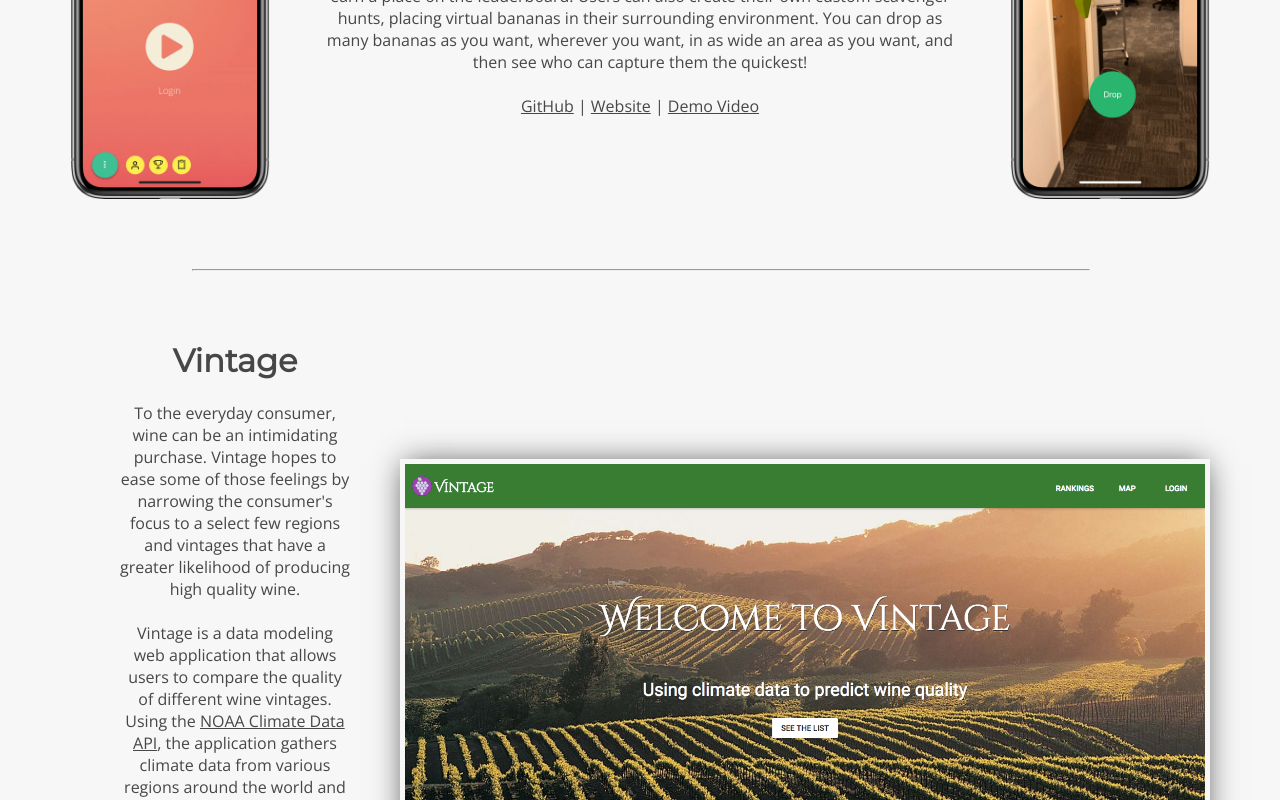
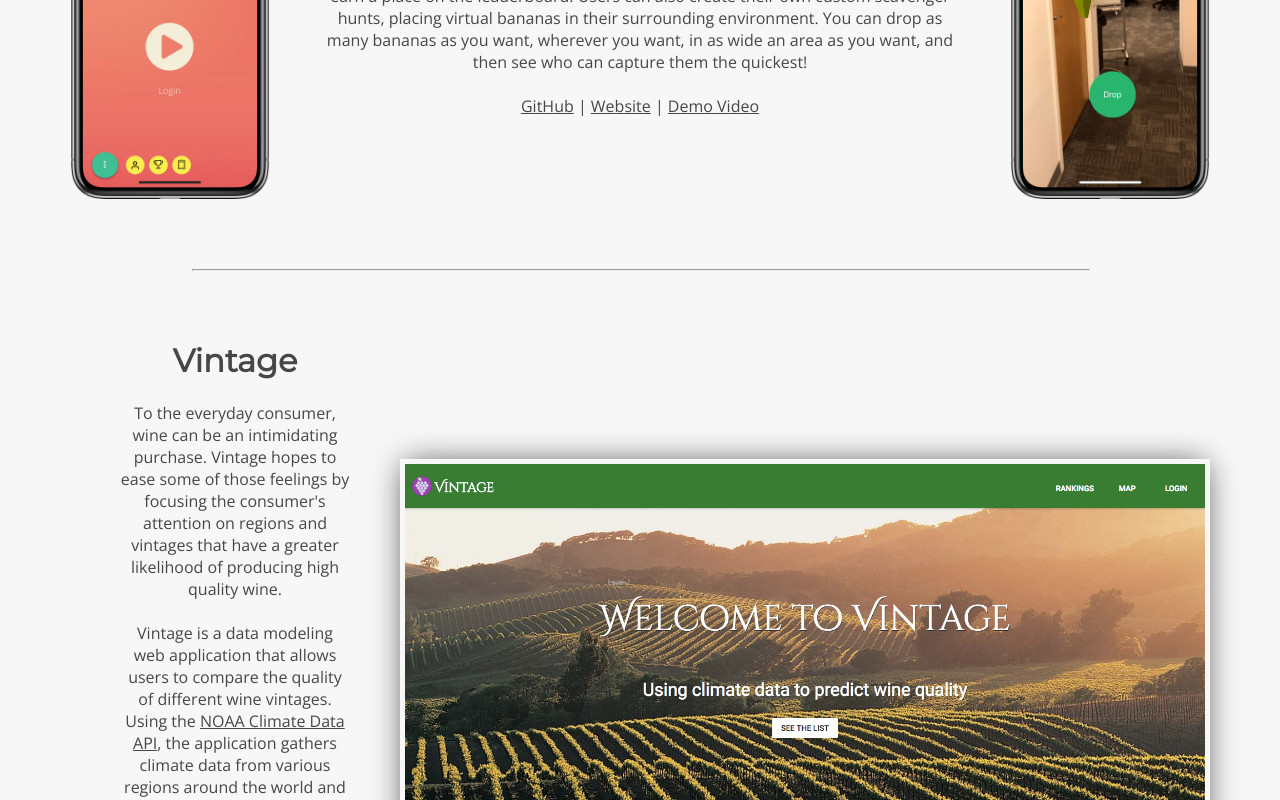
Before and after one commit to dmzobel/dmzobel.github.io, a React (Create React App) app: page /projects in a window 1280 px wide. Shown: the part 410-1210 px from the top of the page. Built offline with nearby package versions, Linux system fonts and the light colour scheme.

Commit message:
updated vintage description

```diff
--- a/src/components/Projects.js
+++ b/src/components/Projects.js
@@ -53,9 +53,9 @@
         <br />
         <p>
           To the everyday consumer, wine can be an intimidating purchase.
-          Vintage hopes to ease some of those feelings by narrowing the
-          consumer's focus to a select few regions and vintages that have a
-          greater likelihood of producing high quality wine.
+          Vintage hopes to ease some of those feelings by focusing the
+          consumer's attention on regions and vintages that have a greater
+          likelihood of producing high quality wine.
         </p>
         <br />
         <p>
```
